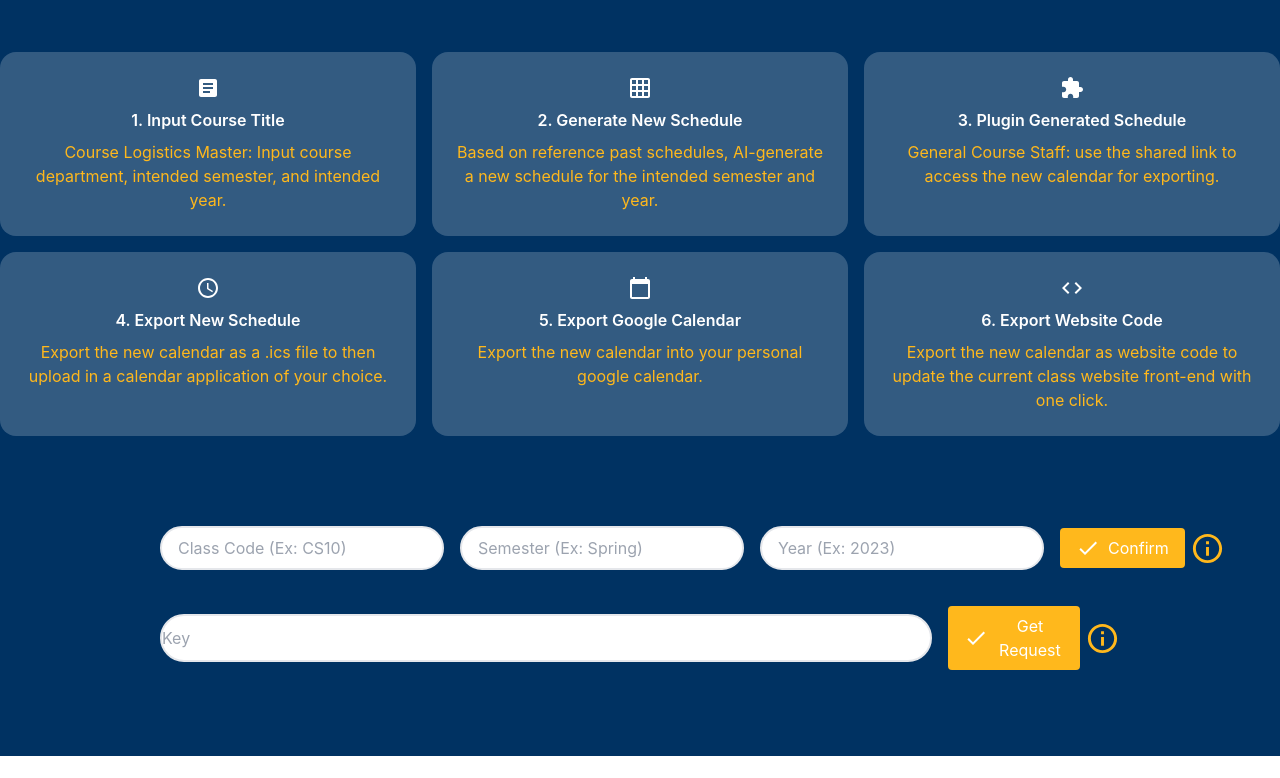
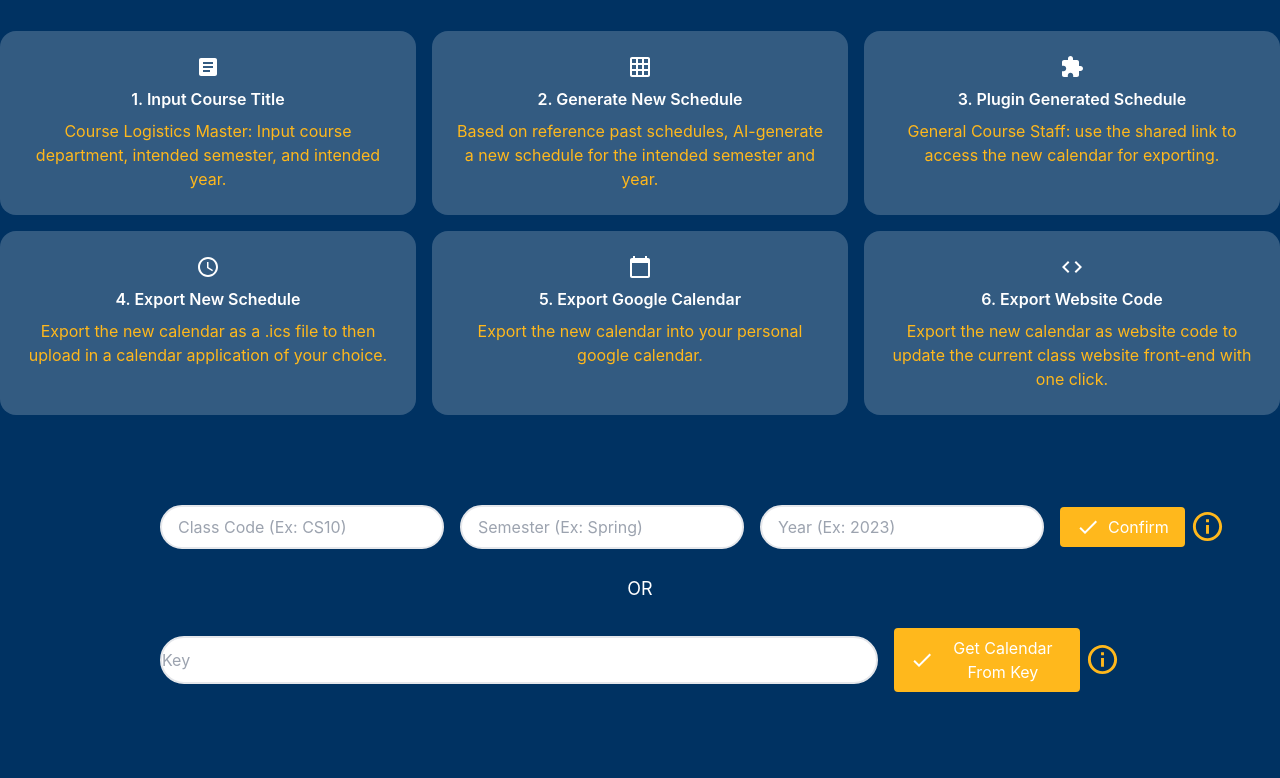
Before and after one commit to Mehul-Gandhi/CourseCraft, a React (Create React App) app in the folder my-app/: page / in a window 1280 px wide. Shown: the part 393-1171 px from the top of the page. Before the commit the page ends 1149 px from the top, so only its background shows below. Built offline with nearby package versions, Linux system fonts and the light colour scheme.

Commit message:
Done for tonight

```diff
--- a/my-app/src/components/LandingPage.js
+++ b/my-app/src/components/LandingPage.js
@@ -180,6 +180,8 @@ export default function LandingPage() {
           </Tooltip>
         </div>
 
+        <div className="text-white" style={{ fontSize: 'large' }}>OR</div>
+
         <div className="flex w-full space-x-4 text-[#FFB81C]">
           <input
             type="text"
@@ -191,7 +193,7 @@ export default function LandingPage() {
           <Button
             onClick={() => getSharedCalendar(key)}
             icon={<CheckIcon />}
-            text={"Get Request"}
+            text={"Get Calendar From Key"}
             disabled={!key}
           />
           <Tooltip title={<div className="text-xl">
```
